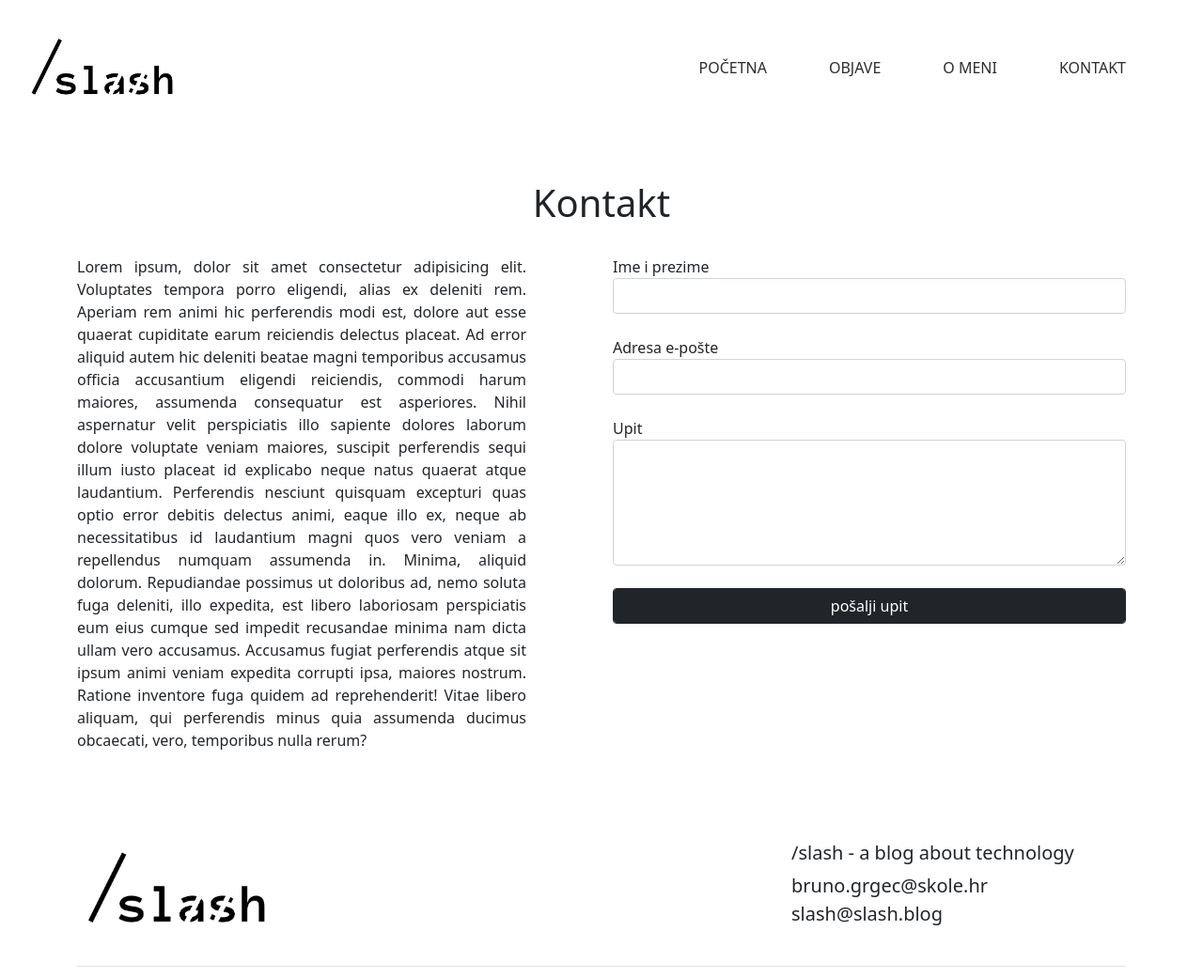
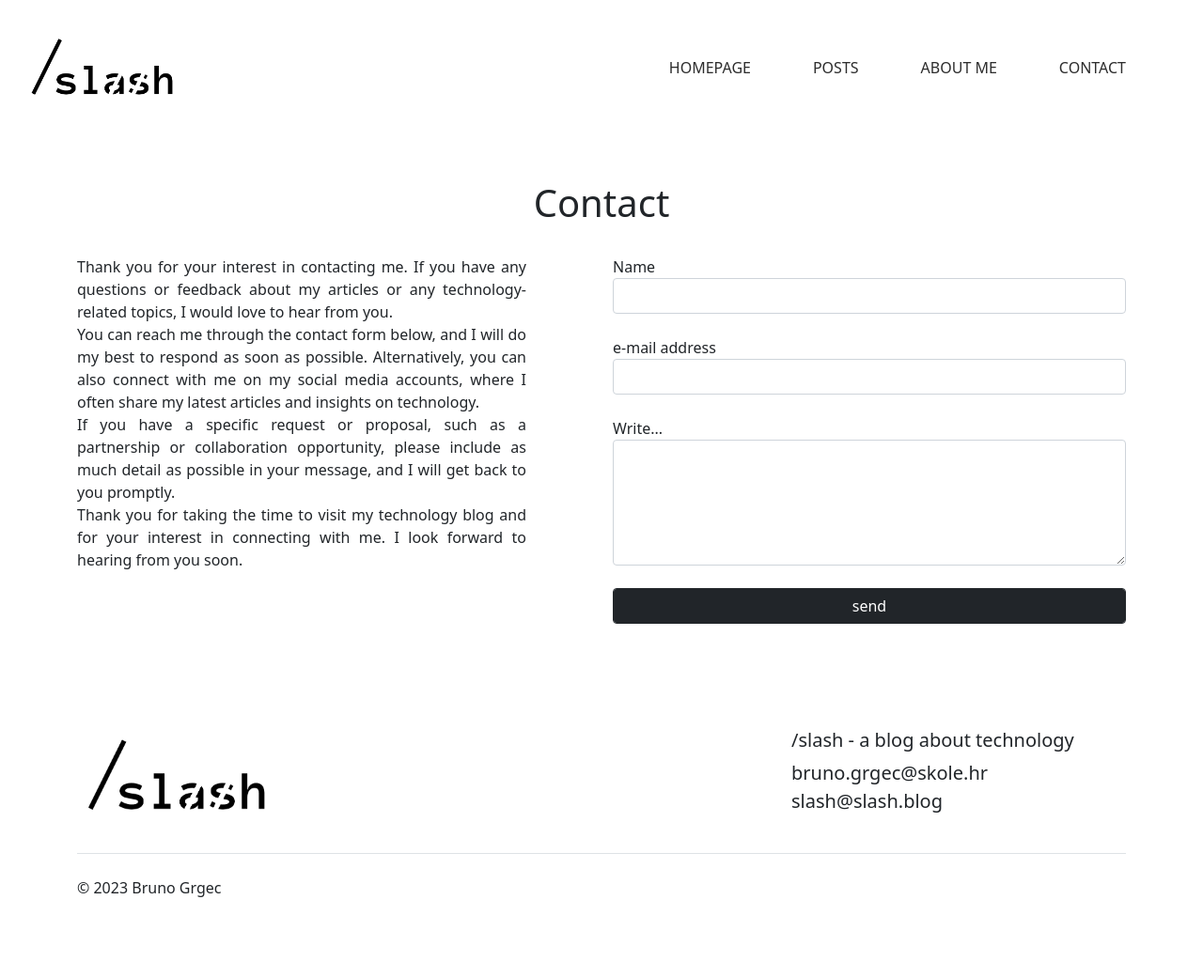
Before and after one commit to bgrgec/ZavrsniRad, a Django app: page /contact/ in a window 1280 px wide. Shown: the top 1040 px of the page at 94% size. After the commit the page ends 955 px from the top, so only its background shows below. Run offline with Django 4.2, Linux system fonts and the light colour scheme.

Commit message:
Popravci

```diff
--- a/ZavrsniRadProject/Blog/models.py
+++ b/ZavrsniRadProject/Blog/models.py
@@ -1,6 +1,5 @@
 from django.db import models
 import datetime
-# Create your models here.
 
 class Author(models.Model):
     imeAutora = models.CharField(max_length=50)
@@ -19,13 +18,12 @@
 
 class Post(models.Model):
     postName = models.CharField(max_length=120, default='')
-    featuredImage = models.ImageField(upload_to='media/', default='')
+    featuredImage = models.ImageField(upload_to='images/', default='')
     postContent = models.TextField(default='')
     datePublished = models.DateField(default=datetime.date.today())
     published = models.BooleanField(default=False)
     category = models.ForeignKey(Category, on_delete=models.CASCADE)
     author = models.ForeignKey(Author, on_delete=models.CASCADE)
 
-
     def __str__(self):
         return self.postName
--- a/ZavrsniRadProject/Blog/templates/Blog/contact.html
+++ b/ZavrsniRadProject/Blog/templates/Blog/contact.html
@@ -5,25 +5,31 @@
   <div class="container">
     <div class="row py-5">
         <div class="col-md-12">
-            <h1 class="text-center">Kontakt</h1>
+            <h1 class="text-center">Contact</h1>
             <br>
         </div>
         <div class="col-md-6 contactText">
-            Lorem ipsum, dolor sit amet consectetur adipisicing elit. Voluptates tempora porro eligendi, alias ex deleniti rem. Aperiam rem animi hic perferendis modi est, dolore aut esse quaerat cupiditate earum reiciendis delectus placeat. Ad error aliquid autem hic deleniti beatae magni temporibus accusamus officia accusantium eligendi reiciendis, commodi harum maiores, assumenda consequatur est asperiores. Nihil aspernatur velit perspiciatis illo sapiente dolores laborum dolore voluptate veniam maiores, suscipit perferendis sequi illum iusto placeat id explicabo neque natus quaerat atque laudantium. Perferendis nesciunt quisquam excepturi quas optio error debitis delectus animi, eaque illo ex, neque ab necessitatibus id laudantium magni quos vero veniam a repellendus numquam assumenda in. Minima, aliquid dolorum. Repudiandae possimus ut doloribus ad, nemo soluta fuga deleniti, illo expedita, est libero laboriosam perspiciatis eum eius cumque sed impedit recusandae minima nam dicta ullam vero accusamus. Accusamus fugiat perferendis atque sit ipsum animi veniam expedita corrupti ipsa, maiores nostrum. Ratione inventore fuga quidem ad reprehenderit! Vitae libero aliquam, qui perferendis minus quia assumenda ducimus obcaecati, vero, temporibus nulla rerum?
+            Thank you for your interest in contacting me. If you have any questions or feedback about my articles or any technology-related topics, I would love to hear from you.
+<br>
+You can reach me through the contact form below, and I will do my best to respond as soon as possible. Alternatively, you can also connect with me on my social media accounts, where I often share my latest articles and insights on technology.
+<br>
+If you have a specific request or proposal, such as a partnership or collaboration opportunity, please include as much detail as possible in your message, and I will get back to you promptly.
+<br>
+Thank you for taking the time to visit my technology blog and for your interest in connecting with me. I look forward to hearing from you soon.
         </div>
         <div class="col-md-6">
             <div class="contactForm">
                 <form action="">
-                    <label for="ime">Ime i prezime</label>
+                    <label for="ime">Name</label>
                     <input type="text" name="ime" class="form-control">
                     <br>
-                    <label for="ime">Adresa e-pošte</label>
+                    <label for="ime">e-mail address</label>
                     <input type="email" name="email" class="form-control">
                     <br>
-                    <label for="poruka">Upit</label>
+                    <label for="poruka">Write...</label>
                     <textarea name="poruka" cols="30" rows="5" class="form-control"></textarea>
                     <br>
-                    <input type="submit" class="btn btn-dark form-control" value="pošalji upit">
+                    <input type="submit" class="btn btn-dark form-control" value="send">
                 </form>
             </div>
         </div>
--- a/ZavrsniRadProject/Blog/templates/Blog/header.html
+++ b/ZavrsniRadProject/Blog/templates/Blog/header.html
@@ -1,11 +1,11 @@
-<html lang="en"><head>
+<html lang="en">
+  <head>
     <meta charset="utf-8">
     <meta name="viewport" content="width=device-width, initial-scale=1">
     <meta name="description" content="">
     <title>/slash - {% block title %} {% endblock %}</title>
     <link href="https://getbootstrap.com/docs/5.1/dist/css/bootstrap.css" rel="stylesheet">
     {% load static %}
-
     <link href="{% static 'Blog/css/style.css' %}" rel="stylesheet">
   </head>
 
@@ -23,16 +23,16 @@
           <div class="collapse navbar-collapse" id="navbarSupportedContent">
             <ul class="navbar-nav ms-auto mb-2 mb-lg-0">
               <li class="nav-item">
-                <a class="nav-link active" aria-current="page" href="/">Početna</a>
+                <a class="nav-link active" aria-current="page" href="/">Homepage</a>
               </li>
               <li class="nav-item">
-                <a class="nav-link" href="/posts/">Objave</a>
+                <a class="nav-link" href="/posts/">Posts</a>
               </li>
               <li class="nav-item">
-                <a class="nav-link" href="/about/">O meni</a>
+                <a class="nav-link" href="/about/">About me</a>
               </li>
               <li class="nav-item">
-                <a class="nav-link" href="/contact/">Kontakt</a>
+                <a class="nav-link" href="/contact/">Contact</a>
               </li>
             </ul>
 
@@ -56,9 +56,6 @@
     <div class="row">
       <div class="col-8">
         <img src="{% static 'Blog/images/logo.png' %}" height="100px">
-        <!--<ul class="nav flex-column">
-          <li class="nav-item mb-2"><a href="#" class="nav-link p-0 text-muted">info@slash.blog</a></li>
-        </ul>-->
       </div>
 
       <div class="col-4">
--- a/ZavrsniRadProject/Blog/templates/Blog/posts.html
+++ b/ZavrsniRadProject/Blog/templates/Blog/posts.html
@@ -6,14 +6,14 @@
   <div class="container">
     <div class="row">
         <div class="col-md-12 py-5">
-            <h1 class="text-center">Objave</h1>
+            <h1 class="text-center">Posts</h1>
             <br>
         </div>
     </div>
     {% for post in postData %}
 
     <div class="row py-3">
-            <div class="col-md-3"><img src="/{{ post.featuredImage }}" width="100%"></div>
+            <div class="col-md-3"><img src="/media/{{ post.featuredImage }}" width="100%"></div>
             <div class="col-md-9">
               <b class="categoryName">{{post.category}}</b>
                 <a class="postTitle" href="/post/{{ post.id}}/"><h5 class="postTitle">{{post.postName}}</h5></a><br>
--- a/ZavrsniRadProject/Blog/templates/Blog/singlePost.html
+++ b/ZavrsniRadProject/Blog/templates/Blog/singlePost.html
@@ -21,7 +21,7 @@
         </div>
         <div class="container">
           <div class="featured text-center">
-          <img src="/{{ postData.featuredImage }}" alt="Post Image" width="50%">
+          <img src="/media/{{ postData.featuredImage }}" alt="Post Image" width="50%">
           </div>
           <br>
         <p class="content py-5">
--- a/ZavrsniRadProject/ZavrsniRadProject/settings.py
+++ b/ZavrsniRadProject/ZavrsniRadProject/settings.py
@@ -120,7 +120,7 @@
 STATICFILES_DIRS = [BASE_DIR/'static']
 
 MEDIA_URL = '/media/'
-MEDIA_ROOT = BASE_DIR/'media/media/'
+MEDIA_ROOT = BASE_DIR/'media'
 # Default primary key field type
 # https://docs.djangoproject.com/en/4.1/ref/settings/#default-auto-field
 
```
Also changed, not shown: ZavrsniRadProject/Blog/templates/Blog/about.html (+16 -2 lines), ZavrsniRadProject/Blog/templates/Blog/index.html (+5 -5 lines), ZavrsniRadProject/Blog/admin.py (line endings or trailing spaces), ZavrsniRadProject/Blog/migrations/0004_alter_post_datepublished.py (added), ZavrsniRadProject/media/images/nasa-Q1p7bh3SHj8-unsplash.jpg (added), ZavrsniRadProject/media/images/onur-binay-rvQmTjflcsE-unsplash.jpg (added), ZavrsniRadProject/media/images/tianyi-ma-WiONHd_zYI4-unsplash.jpg (added), ZavrsniRadProject/media/media/background.png (added), ZavrsniRadProject/media/media/media/media/florian-olivo-4hbJ-eymZ1o-unsplash.jpg (added), ZavrsniRadProject/media/media/media/media/media/media/cdc-5jMoC6TInq4-unsplash.jpg (added), ZavrsniRadProject/media/media/media/media/media/media/cdc-5jMoC6TInq4-unsplash_yL6KrmD.jpg (added), ZavrsniRadProject/media/media/media/media/media/media/florian-olivo-4hbJ-eymZ1o-unsplash.jpg (added), 2 other files.
